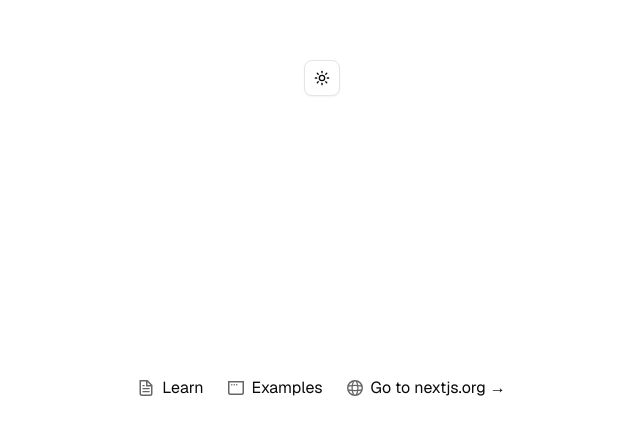
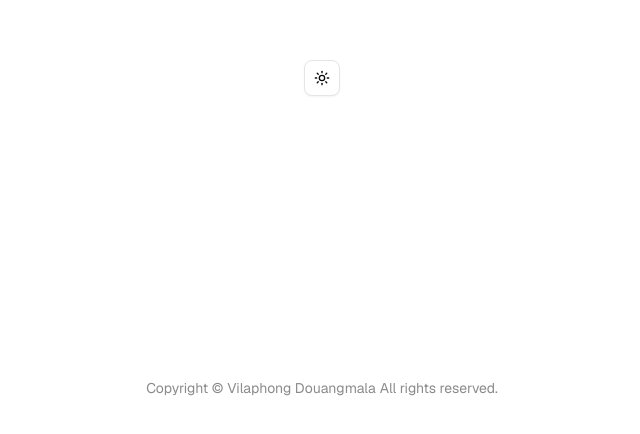
Before and after one commit to vilaphongdouangmala/jsonance, a Next.js app: page / in a window 1280 px wide. Shown: the part 322-756 px from the top of the page, without its empty margins (318-958 px from the left). Built offline with nearby package versions, Linux system fonts and the light colour scheme.

Commit message:
FE: added footer

```diff
--- a/app/page.tsx
+++ b/app/page.tsx
@@ -7,52 +7,16 @@ export default function Home() {
       <main className="flex flex-col gap-[32px] row-start-2 items-center sm:items-start">
         <ThemeToggler />
       </main>
-      <footer className="row-start-3 flex gap-[24px] flex-wrap items-center justify-center">
+      <footer className="row-start-3 gap-x-1 flex flex-wrap items-center justify-center text-secondary-foreground/50 text-sm">
+        <div>Copyright ©</div>
         <a
-          className="flex items-center gap-2 hover:underline hover:underline-offset-4"
-          href="https://nextjs.org/learn?utm_source=create-next-app&utm_medium=appdir-template-tw&utm_campaign=create-next-app"
+          href="https://github.com/vilaphongdouangmala"
           target="_blank"
           rel="noopener noreferrer"
         >
-          <Image
-            aria-hidden
-            src="/file.svg"
-            alt="File icon"
-            width={16}
-            height={16}
-          />
-          Learn
+          Vilaphong Douangmala
         </a>
-        <a
-          className="flex items-center gap-2 hover:underline hover:underline-offset-4"
-          href="https://vercel.com/templates?framework=next.js&utm_source=create-next-app&utm_medium=appdir-template-tw&utm_campaign=create-next-app"
-          target="_blank"
-          rel="noopener noreferrer"
-        >
-          <Image
-            aria-hidden
-            src="/window.svg"
-            alt="Window icon"
-            width={16}
-            height={16}
-          />
-          Examples
-        </a>
-        <a
-          className="flex items-center gap-2 hover:underline hover:underline-offset-4"
-          href="https://nextjs.org?utm_source=create-next-app&utm_medium=appdir-template-tw&utm_campaign=create-next-app"
-          target="_blank"
-          rel="noopener noreferrer"
-        >
-          <Image
-            aria-hidden
-            src="/globe.svg"
-            alt="Globe icon"
-            width={16}
-            height={16}
-          />
-          Go to nextjs.org →
-        </a>
+        <div>All rights reserved.</div>
       </footer>
     </div>
   );
```
